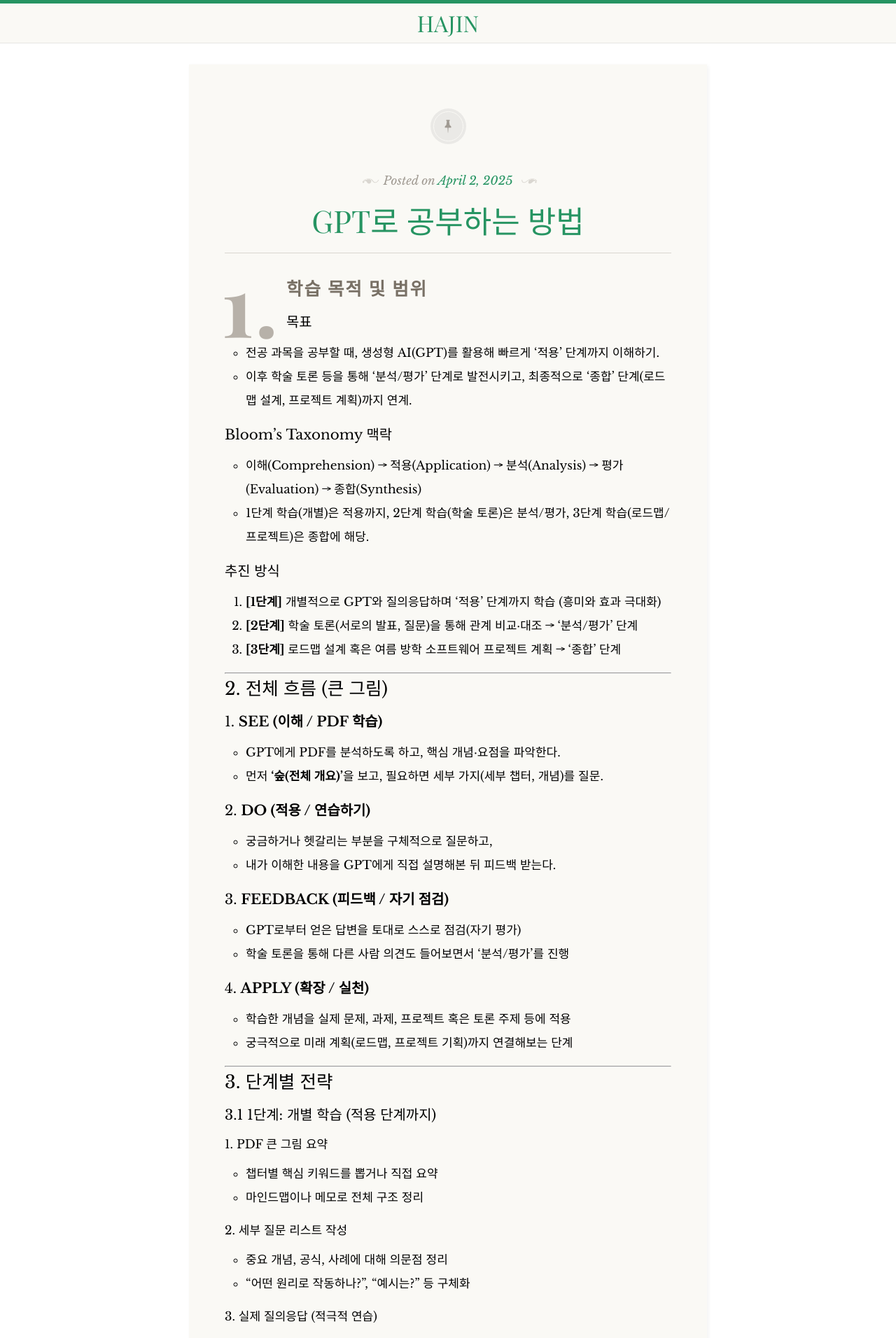
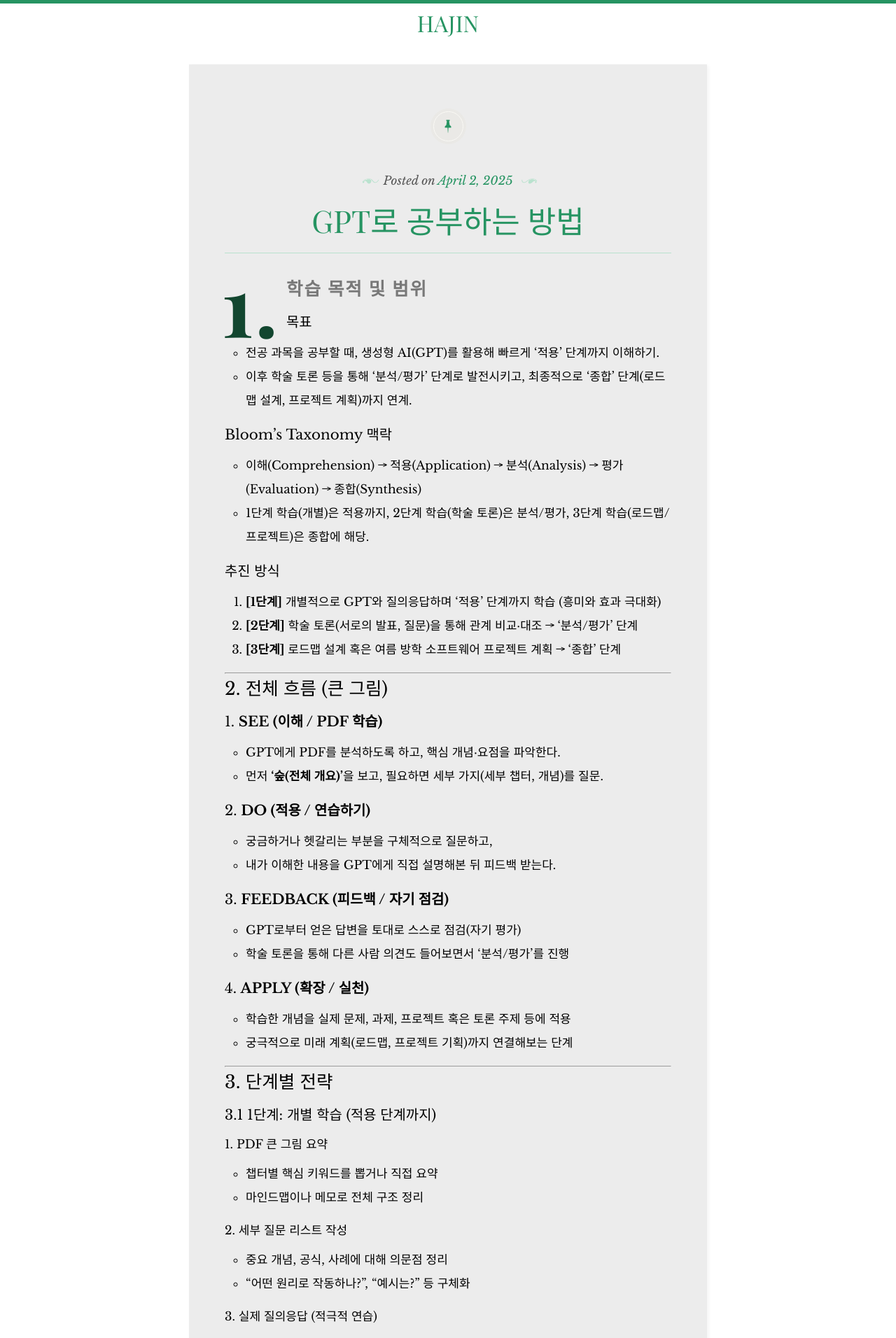
Before and after one commit to hajin0322/hajin0322.github.io, a Jekyll site: the page built from index.html, in a window 1280 px wide. Shown: the top 1912 px of the page at 70% size. Built offline with Jekyll 4.4.1, drawn with Linux system fonts in a browser that asks for light colours; some web fonts are replaced.

Commit message:
FIX: _bacs.scss

```diff
--- a/_sass/_base.scss
+++ b/_sass/_base.scss
@@ -43,7 +43,7 @@ ul, ol, dl, figure,
  * Articles
  */
 article {
-    background: #faf9f5;
+    background: #ececec;
     box-shadow: 2px 2px 6px rgba(0, 0, 0, 0.05);
     margin-bottom: $spacing-unit;
     padding: 3em 3em 1em;
@@ -58,7 +58,7 @@ article {
         }
 
         &:first-letter {
-            color: #b7b1a9;
+            color: #12462f;
             display: inline-block;
             float: left;
             font-family: "Playfair Display";
@@ -75,7 +75,7 @@ article {
         }
 
         &:first-line {
-            color: #787065;
+            color: #787878;
             font-family: "Playfair Display SC";
             font-size: 1em;
             font-style: normal !important;
@@ -86,16 +86,16 @@ article {
 }
 
 .post-header {
-    border-bottom: 1px solid #d9d6d0;
+    border-bottom: 1px solid #b9e2ce;
     margin-bottom: 2rem;
     text-align: center;
 
     &:before {
-        background: #faf9f5;
-        border: 1px solid #d9d6d0;
+        background: #e5f7ee;
+        border: 1px solid #b9e2ce;
         border-radius: 50%;
-        box-shadow: 0 0 0 4px #faf9f5;
-        color: #a09a92;
+        box-shadow: 0 0 0 4px #e5f7ee;
+        color: #269462;
         content: "p";
         display: inline-block;
         font-family: libretto-icons;
@@ -107,7 +107,7 @@ article {
     }
 
     > div {
-        color: $grey-color;
+        color: #555;
         font-size: $base-font-size;
         font-style: italic;
 
@@ -115,10 +115,9 @@ article {
             font-size: $small-font-size;
         }
 
-        &:before {
-            color: #d9d6d0;
-            content: "~";
-            display: inline-block;
+        &:before,
+        &:after {
+            color: #b9e2ce;
             font-family: libretto-icons;
             font-size: 24px;
             margin: 0 0.25rem;
@@ -126,15 +125,12 @@ article {
             vertical-align: -6px;
         }
 
+        &:before {
+            content: "~";
+        }
+
         &:after {
-            color: #d9d6d0;
             content: "`";
-            display: inline-block;
-            font-family: libretto-icons;
-            font-size: 24px;
-            margin: 0 0.25rem;
-            text-shadow: none;
-            vertical-align: -6px;
         }
     }
 }
@@ -252,7 +248,7 @@ code {
     font-size: 15px;
     border: 1px solid $grey-color-light;
     border-radius: 3px;
-    background-color: #eef;
+    background-color: #e5f7ee;
 }
 
 code {
--- a/_sass/_layout.scss
+++ b/_sass/_layout.scss
@@ -2,9 +2,9 @@
  * Site header
  */
 .site-header {
-    background: #faf9f5;
+    background: #ffffff;
     border-top: 5px solid $title-color;
-    border-bottom: 1px solid $grey-color-light;
+    border-bottom: 1px solid $background-color;
     min-height: 56px;
     text-align: center;
 
@@ -31,7 +31,7 @@
  * Site footer
  */
 .site-footer {
-    border-top: 1px solid $grey-color-light;
+    border-top: 1px solid $background-color;
     padding: $spacing-unit 0;
 }
 
--- a/css/main.scss
+++ b/css/main.scss
@@ -34,7 +34,7 @@ $background-color: #ffffff;
 $text-color:       #000000;
 $title-color:      #269462;
 
-$grey-color:       #a09a92;
+$grey-color:       #ffffff;
 $grey-color-light: lighten($grey-color, 30%);
 $grey-color-dark:  darken($grey-color, 25%);
 
```
